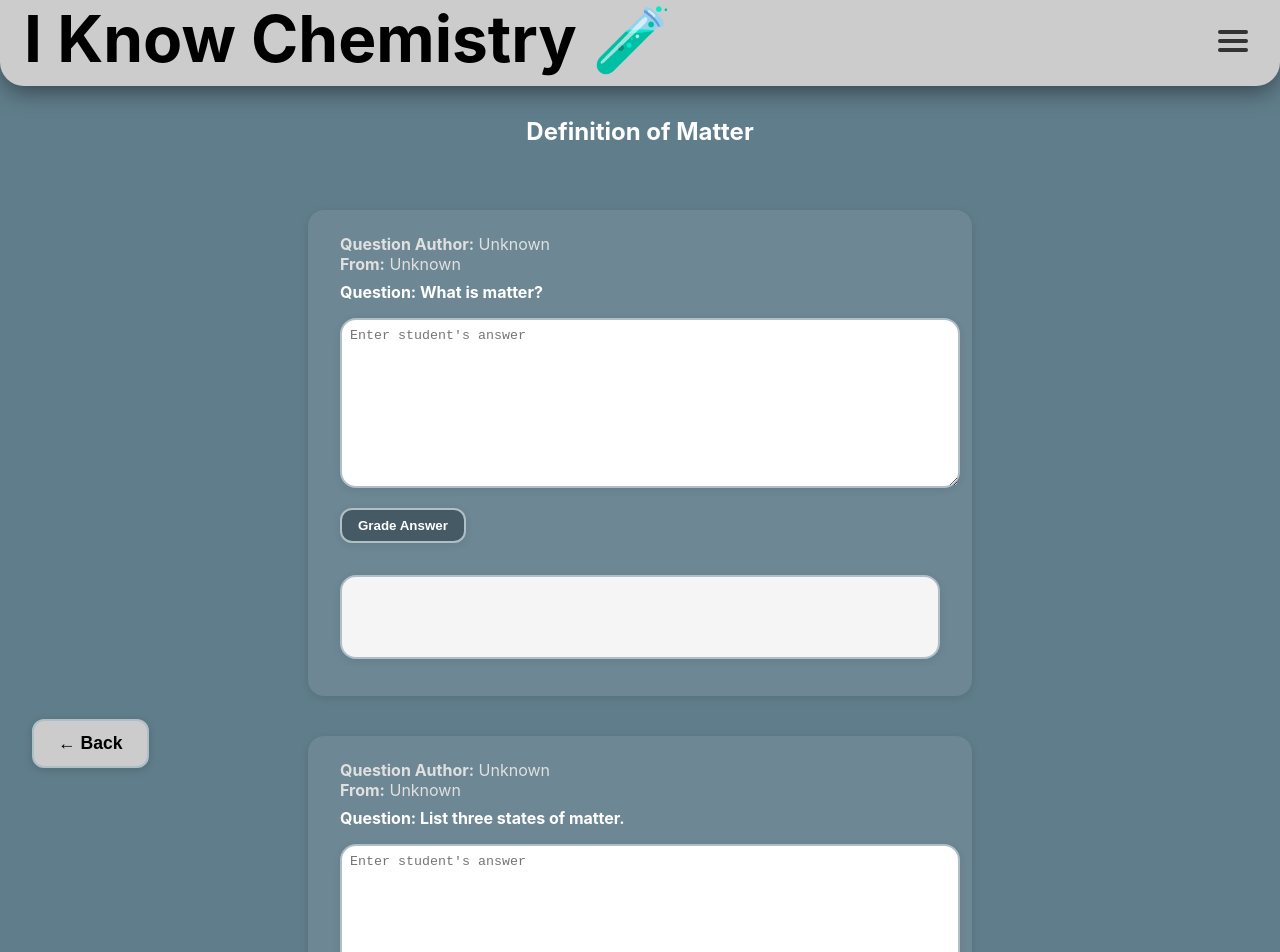
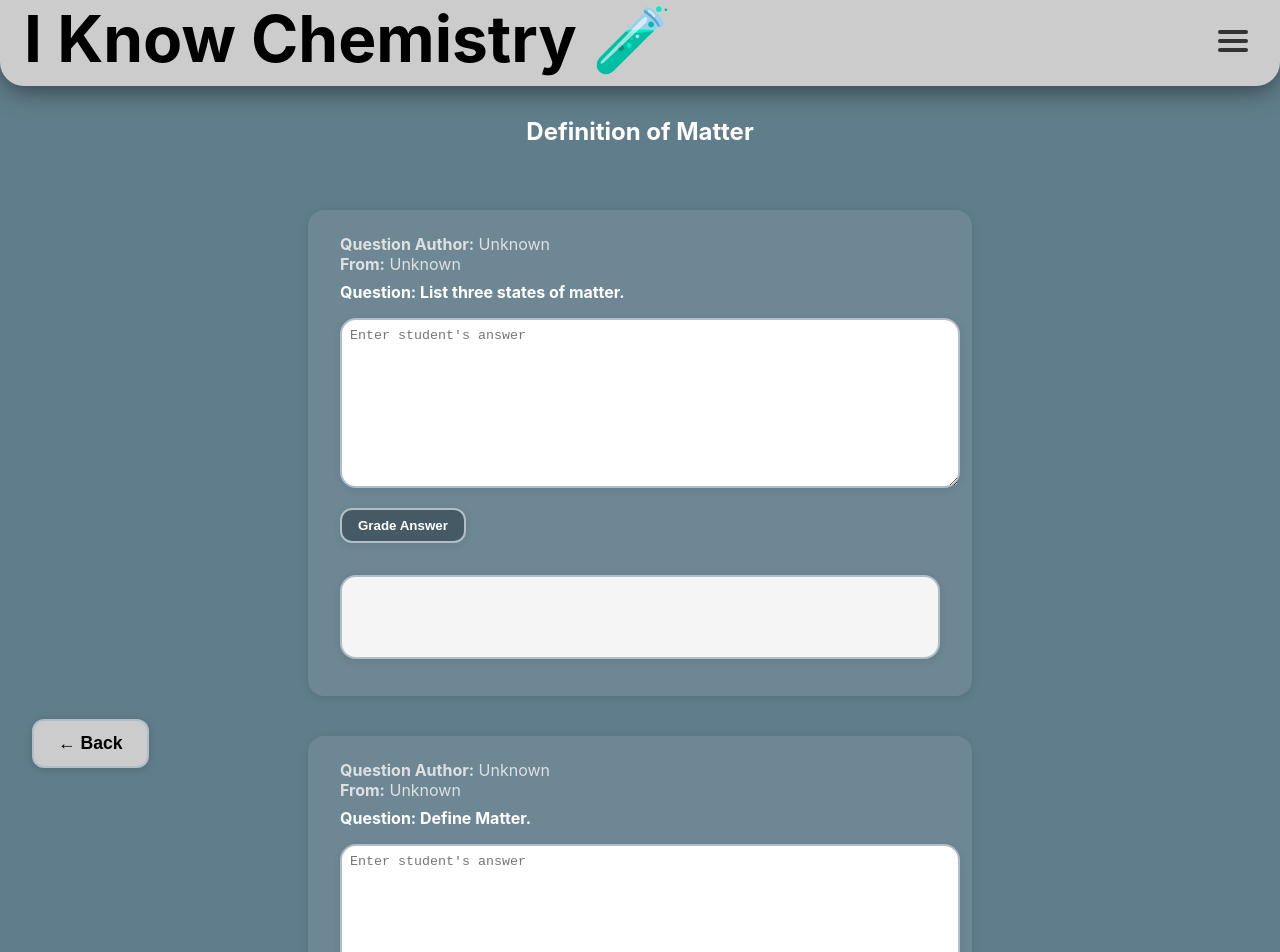
Before and after one commit to Daylan2003/frontend-chemistry-web, a React (Create React App) app: page /matter-and-its-properties/definition-of-matter in a window 1280 px wide. Shown: the top 952 px of the page. Built offline with nearby package versions, Linux system fonts and the light colour scheme.

Commit message:
Frontend homepage fixed and other minor fixes 3:37 pm 2025-06-30

```diff
--- a/src/components/QuestionTemplate.tsx
+++ b/src/components/QuestionTemplate.tsx
@@ -3,7 +3,8 @@ import axios from "axios";
 
 interface QuestionTemplateProps {
   question: string;
-  backgroundColor?: string;
+  backgroundColor: string;
+  prompt?: string; // Add this line
   author?: string;
   from?: string;
 }
@@ -13,6 +14,7 @@ const QuestionTemplate: React.FC<QuestionTemplateProps> = ({
   backgroundColor = "#607D8B",
   author = "Unknown",
   from = "Unknown",
+  prompt, // Destructure prompt
 }) => {
   const [answer, setAnswer] = useState<string>("");
   const [result, setResult] = useState<string>("");
@@ -31,6 +33,7 @@ const QuestionTemplate: React.FC<QuestionTemplateProps> = ({
       const response = await axios.post("http://localhost:8000/grade", {
         question: question,
         students_answer: answer,
+        prompt, // send the custom prompt
       });
 
       setResult(response.data.result);
--- a/src/pages/HomePage.tsx
+++ b/src/pages/HomePage.tsx
@@ -34,7 +34,7 @@ const HomePage: React.FC = () => {
           navigate={navigate}
         />
         <NavButton
-          label="Atomic Strcture"
+          label="Atomic Structure"
           to="/atomic-structure"
           color="#673AB7"
           navigate={navigate}
@@ -82,6 +82,8 @@ const HomePage: React.FC = () => {
           navigate={navigate}
         />
       </div>
+      {/* Coloured div of size 32px under everything */}
+      <div style={{ width: "100%", height: 128, background: "red" }} />
     </div>
   );
 };
--- a/src/pages/MatterAndItsProperties/DefinitionofMatter.tsx
+++ b/src/pages/MatterAndItsProperties/DefinitionofMatter.tsx
@@ -1,10 +1,14 @@
 import React from "react";
 import QuestionTemplate from "../../components/QuestionTemplate";
 
-const ARBITRARY_QUESTION = "What is matter?";
-const SECOND_QUESTION = "List three states of matter.";
+const QUESTION1 = "List three states of matter.";
+const QUESTION2 = "Define Matter.";
 
-const DefinitionofMatter: React.FC = () => (
+const PROMPT1 = "Grade the student's answer for listing the three states of matter. If solid, liquid and glass is present, then simply say Congratulations ! You answer is 100% correct. If there are spelling errors still give the answer correct but point out the spelling errors";
+const PROMPT2 = "Grade the student's definition of matter. Look for the idea that matter has mass and occupies space.";
+
+const DefinitionofMatter: React.FC = () => {
+  return (
     <>
       {/* Colored bar below header, unique to this page */}
       <div style={{ height: "30vh", width: "100vw", background: "#607D8B" }} />
@@ -24,10 +28,19 @@ const DefinitionofMatter: React.FC = () => (
         }}
       >
         <h2 style={{ margin: "0rem 0 1.5rem 0" }}>Definition of Matter</h2>
-      <QuestionTemplate question={ARBITRARY_QUESTION} backgroundColor="#607D8B" />
-      <QuestionTemplate question={SECOND_QUESTION} backgroundColor="#607D8B" />
+        <QuestionTemplate
+          question={QUESTION1}
+          backgroundColor="#607D8B"
+          prompt={PROMPT1}
+        />
+        <QuestionTemplate
+          question={QUESTION2}
+          backgroundColor="#607D8B"
+          prompt={PROMPT2}
+        />
       </div>
     </>
   );
+};
 
 export default DefinitionofMatter;
```
Lines whose indentation alone changed are shown as unchanged.
